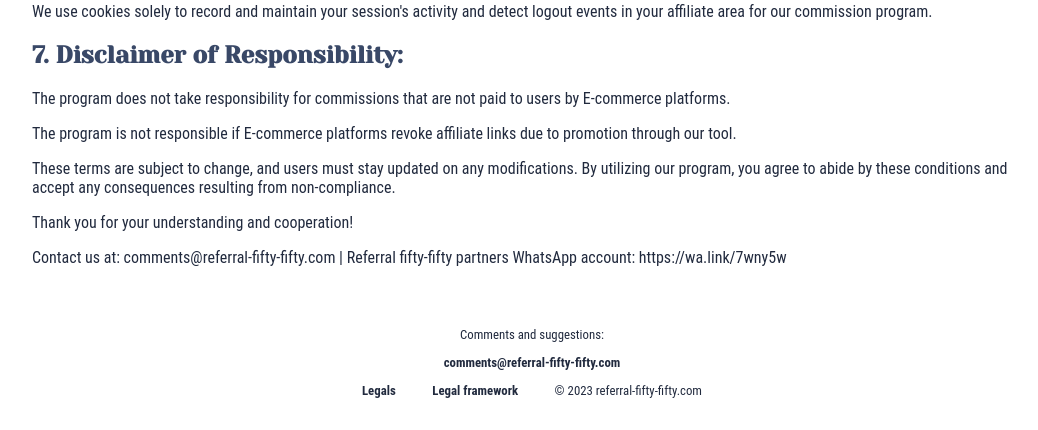
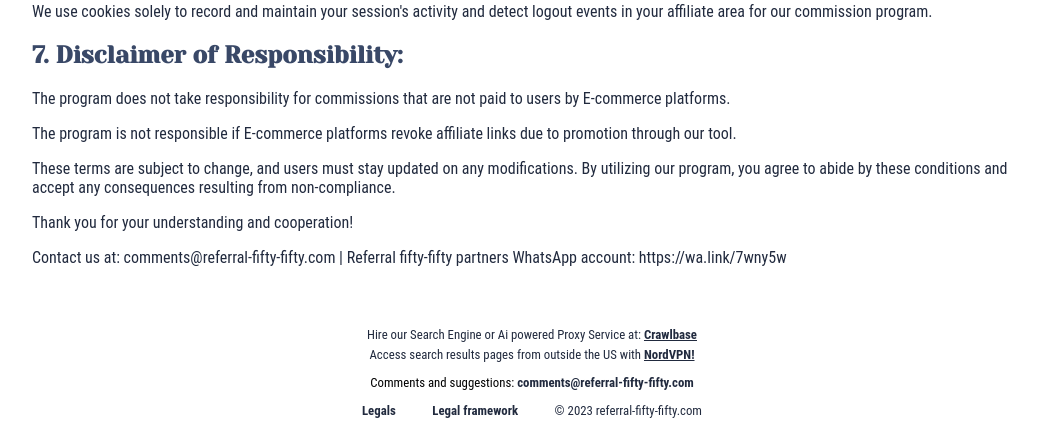
Before and after one commit to darideveloper/referral-fifty-fifty, a Django app: page /legal/ in a window 1280 px wide. Shown: the part 1032-1462 px from the top of the page, without its empty margins (108-1146 px from the left). Before the commit the page ends 1430 px from the top, so only its background shows below. Run offline with Django 4.2, Linux system fonts and the light colour scheme; some libraries are stand-ins or nearby versions; some web fonts are replaced.

Commit message:
feat (views/footer): add referral links

```diff
--- a/apps/users/static/users/css/_footer.sass
+++ b/apps/users/static/users/css/_footer.sass
@@ -30,6 +30,12 @@
     > *
         margin: 0.8rem 0
 
+    .referral
+        margin: 5px auto
+
+        a
+            text-decoration: underline
+
 
     @media screen and (max-width: 550px)
 
--- a/apps/users/static/users/css/_login.sass
+++ b/apps/users/static/users/css/_login.sass
@@ -4,7 +4,7 @@ main.login
     .content
         width: 440px
         margin: 0 auto
-        min-height: calc(100vh - 297px)
+        min-height: calc(100vh - 315px)
         display: flex
         flex-direction: column
         justify-content: center
--- a/apps/users/static/users/css/style.css
+++ b/apps/users/static/users/css/style.css
@@ -220,6 +220,12 @@ a:hover {
 #footer > * {
   margin: 0.8rem 0;
 }
+#footer .referral {
+  margin: 5px auto;
+}
+#footer .referral a {
+  text-decoration: underline;
+}
 @media screen and (max-width: 550px) {
   #footer .links {
     flex-direction: column;
@@ -337,7 +343,7 @@ main.login {
 main.login .content {
   width: 440px;
   margin: 0 auto;
-  min-height: calc(100vh - 297px);
+  min-height: calc(100vh - 315px);
   display: flex;
   flex-direction: column;
   justify-content: center;
--- a/apps/users/templates/users/template.html
+++ b/apps/users/templates/users/template.html
@@ -60,11 +60,18 @@
   </main>
 
   <footer id="footer">
-    <p>
-      Comments and suggestions:
+
+    <p class="referral">
+      Hire our Search Engine or Ai powered Proxy Service at: <a href="https://crawlbase.com/?s=uTzoANe7" target="_blank"
+        title="Our amazing Search Engine, or the best Proxy Service, Our tool proves it!">Crawlbase</a>
+    </p>
+
+    <p class="referral">
+      Access search results pages from outside the US with <a href="https://go.nordvpn.net/aff_c?offer_id=15&aff_id=96425&url_id=902">NordVPN!</a>
     </p>
 
     <div class="email">
+      Comments and suggestions:
       <a href="mail:comments@price-checker.us">
         comments@referral-fifty-fifty.com
       </a>
```
Also changed, not shown: 1 other file.
